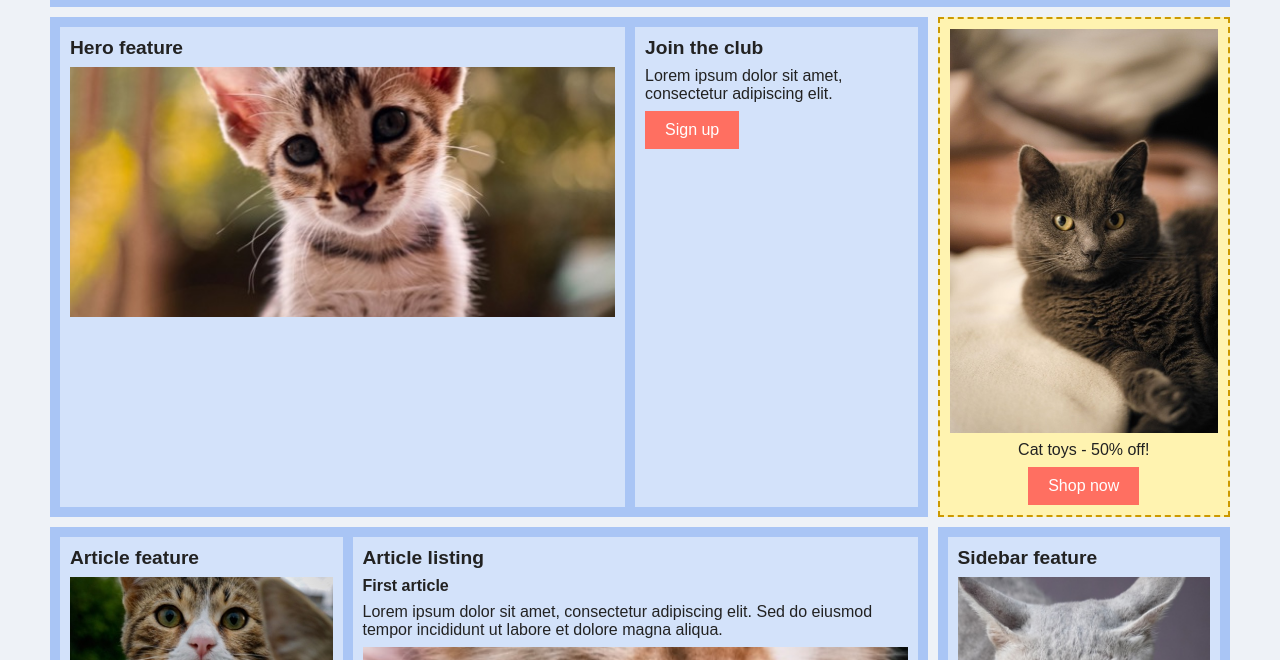
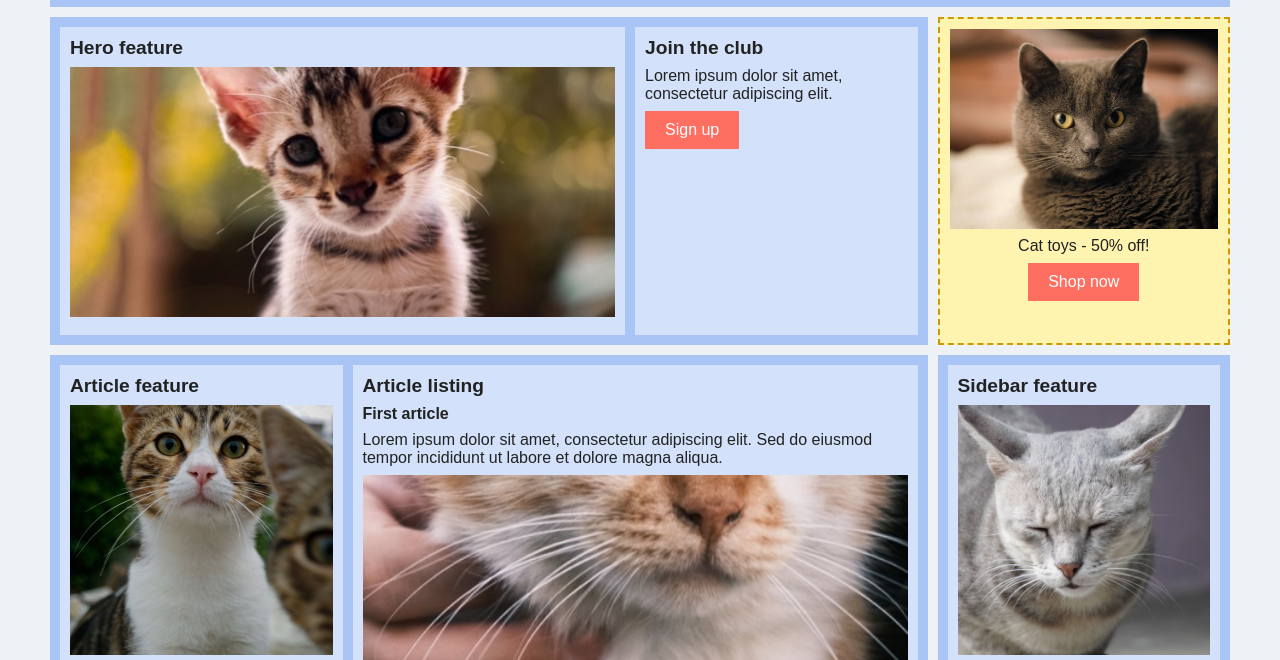
Before and after one commit to emilijakalnina/HW2, a plain HTML site: page index.html in a window 1280 px wide. Shown: the part 88-748 px from the top of the page. Drawn offline with Linux system fonts and the light colour scheme.

Commit message:
Shorter ad image

```diff
--- a/hw2.css
+++ b/hw2.css
@@ -242,3 +242,9 @@ button:hover {
   height: 250px;
   object-fit: cover;
 }
+
+.ad img {
+  width: 100%;
+  height: 200px;
+  object-fit: cover;
+}
```
